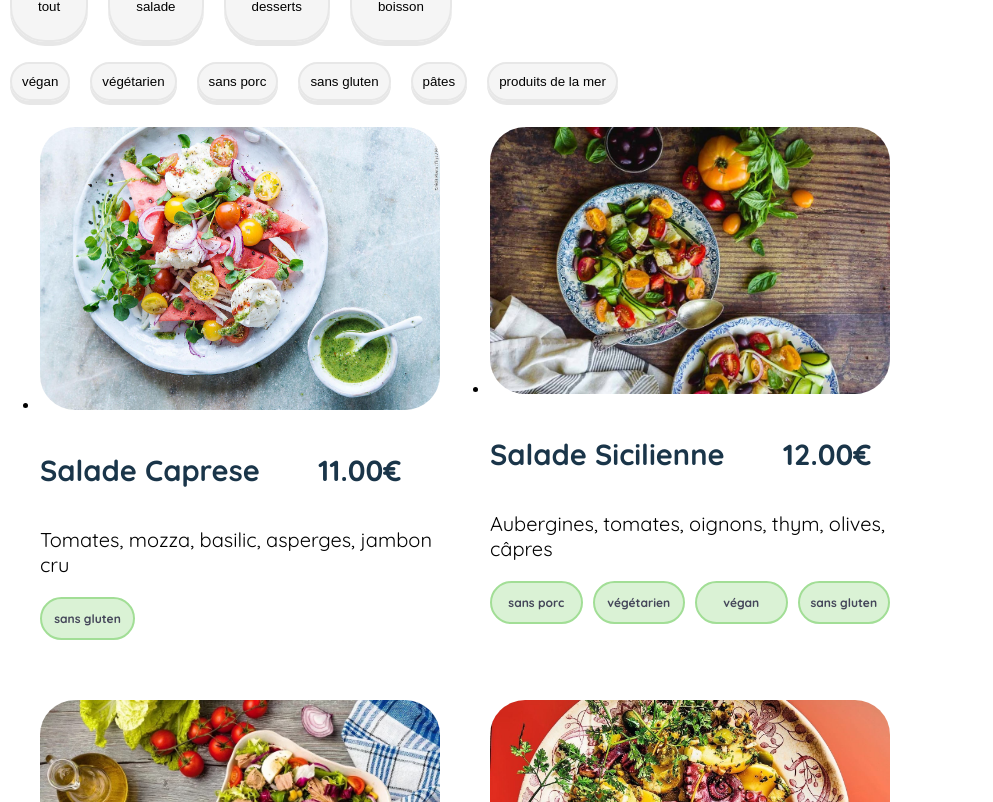
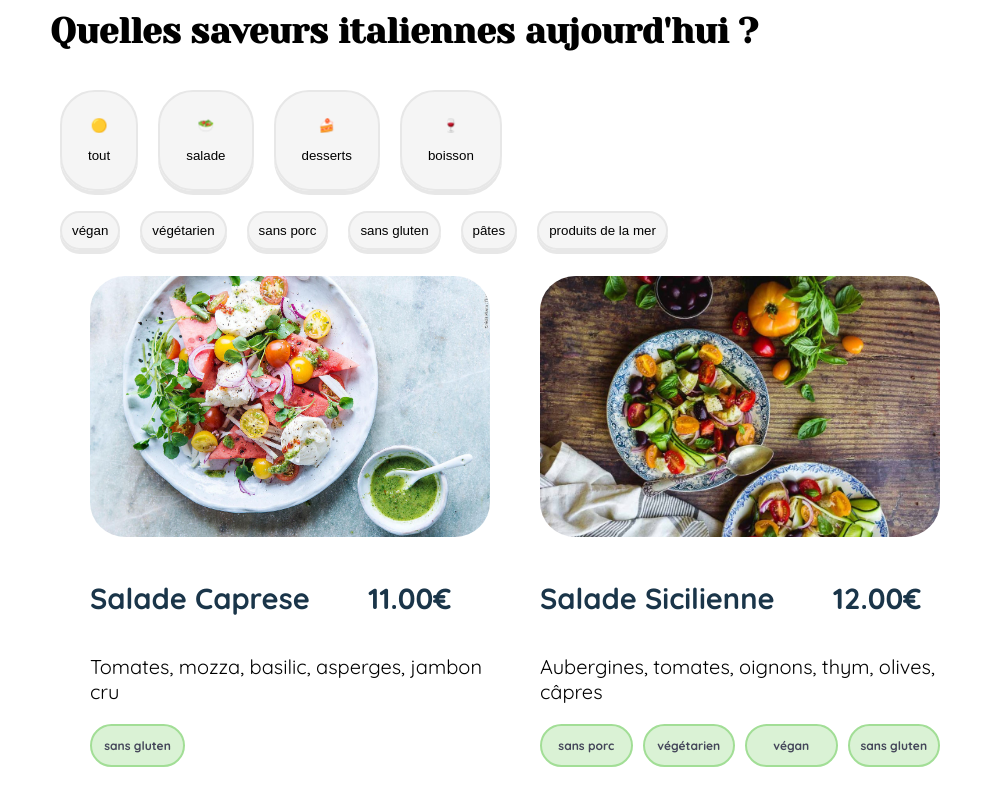
Before and after one commit to ALJURDY/SALATA, a React (Create React App) app: page / in a window 1280 px wide. Shown: the part 878-1680 px from the top of the page, without its empty margins (0-993 px from the left). Built offline with nearby package versions, Linux system fonts and the light colour scheme.

Commit message:
[FIXED] Issue with the pics on Product Card component

```diff
--- a/src/components/ProductCard/ProductCard.module.css
+++ b/src/components/ProductCard/ProductCard.module.css
@@ -1,7 +1,6 @@
 .ProductCardWidth{
     width: 100%;
     max-width: 400px;
-    min-height: 261px;
 
 }
 
@@ -9,6 +8,7 @@
     width: 100%;
     border-radius: 35px;
     object-fit: cover;
+    height: 261px;
 }
 
 .ProductCardMargin {
--- a/src/components/ProductList/ProductList.module.css
+++ b/src/components/ProductList/ProductList.module.css
@@ -2,4 +2,5 @@
     display: flex;
     flex-wrap: wrap;
     gap: 50px;
+    list-style: none;
 }
--- a/src/pages/HomePage.tsx
+++ b/src/pages/HomePage.tsx
@@ -12,8 +12,10 @@ const HomePage = () => {
   return (
     <>
       <Hero />
+      <main>
       <FilterBar />
       <ProductList/>
+      </main>
 
     </>
   );
```
